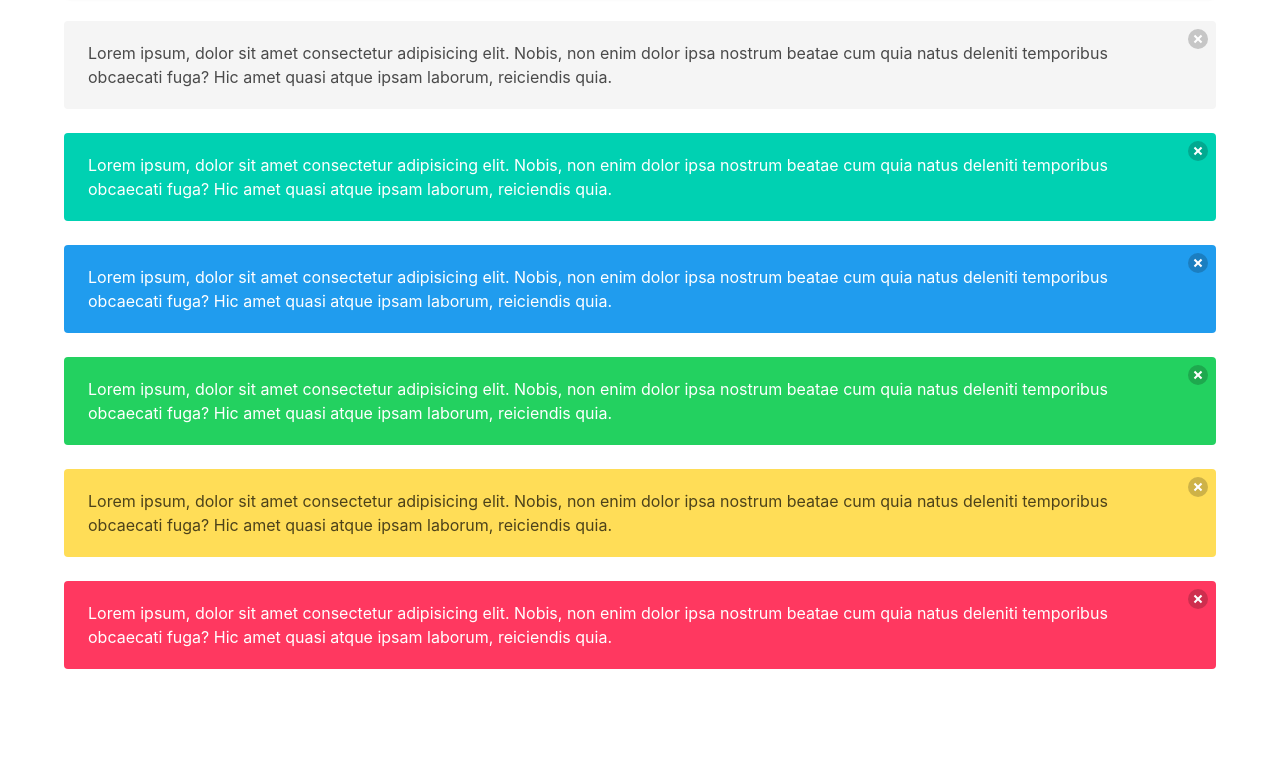
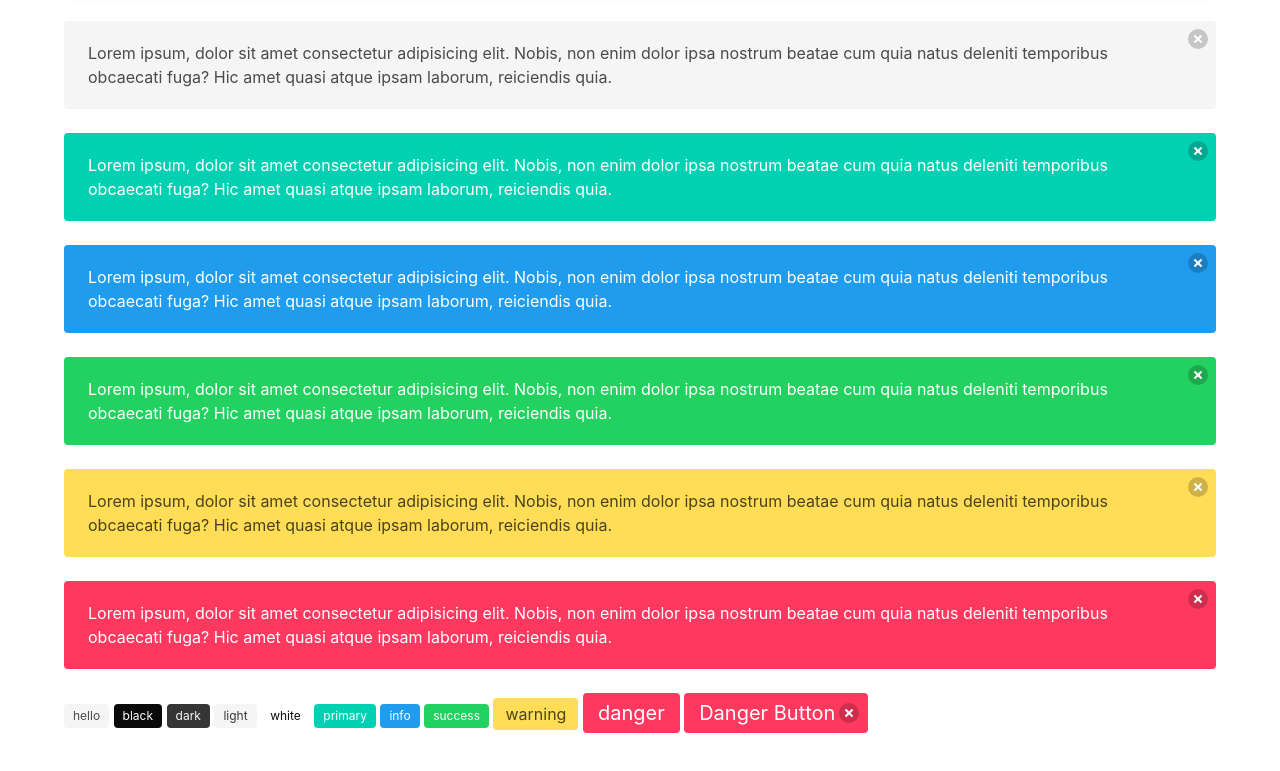
Before and after one commit to tbonfim/bulma, a website: page crash/index.html in a window 1280 px wide. Shown: the part 1197-1968 px from the top of the page. Before the commit the page ends 1946 px from the top, so only its background shows below. Drawn offline with nearby package versions, Linux system fonts and the light colour scheme.

Commit message:
Add tags

```diff
--- a/crash/index.html
+++ b/crash/index.html
@@ -104,6 +104,22 @@
                 Lorem ipsum, dolor sit amet consectetur adipisicing elit. Nobis, non enim dolor ipsa nostrum beatae cum quia natus deleniti temporibus obcaecati fuga? Hic amet quasi atque ipsam laborum, reiciendis quia.
             </div>
         </div>
+        <div class="block">
+            <span class="tag">hello</span>
+            <span class="tag is-black">black</span>
+            <span class="tag is-dark">dark</span>
+            <span class="tag is-light">light</span>
+            <span class="tag is-white">white</span>
+            <span class="tag is-primary">primary</span>
+            <span class="tag is-info">info</span>
+            <span class="tag is-success">success</span>
+            <span class="tag is-warning is-medium">warning</span>
+            <span class="tag is-danger is-large">danger</span>
+
+            <span class="tag is-danger is-large">
+                Danger Button<button class="delete"></button>
+            </span>
+        </div>
         <div class="" style="margin-top: 5em"></div>
     </div>
 </body>
```
